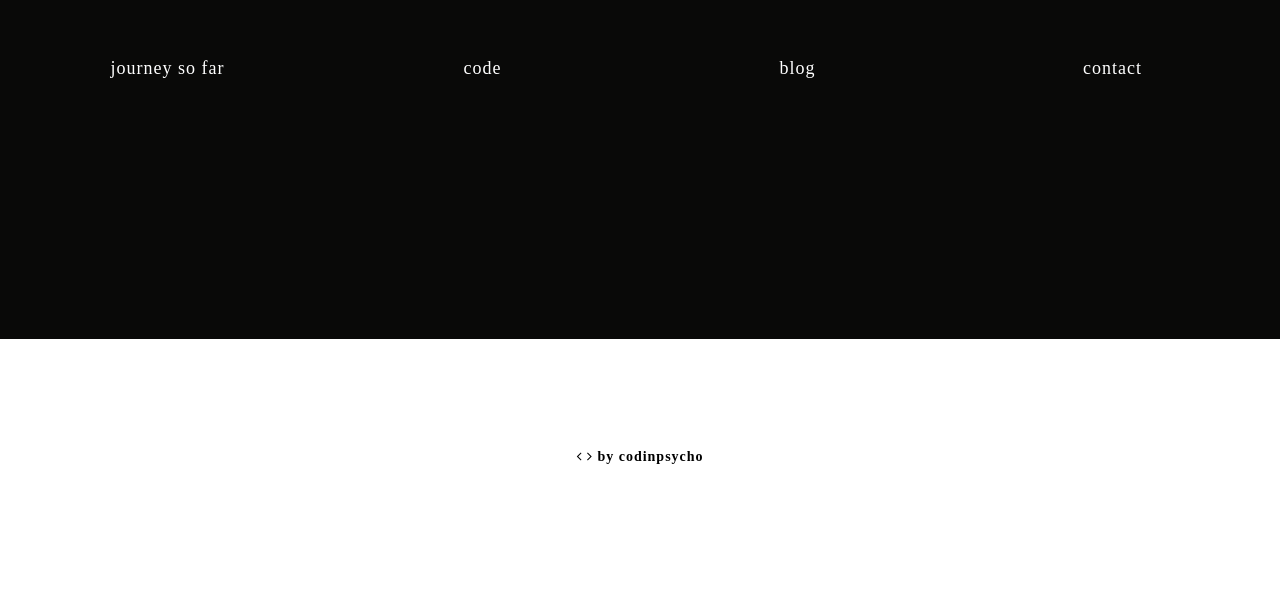
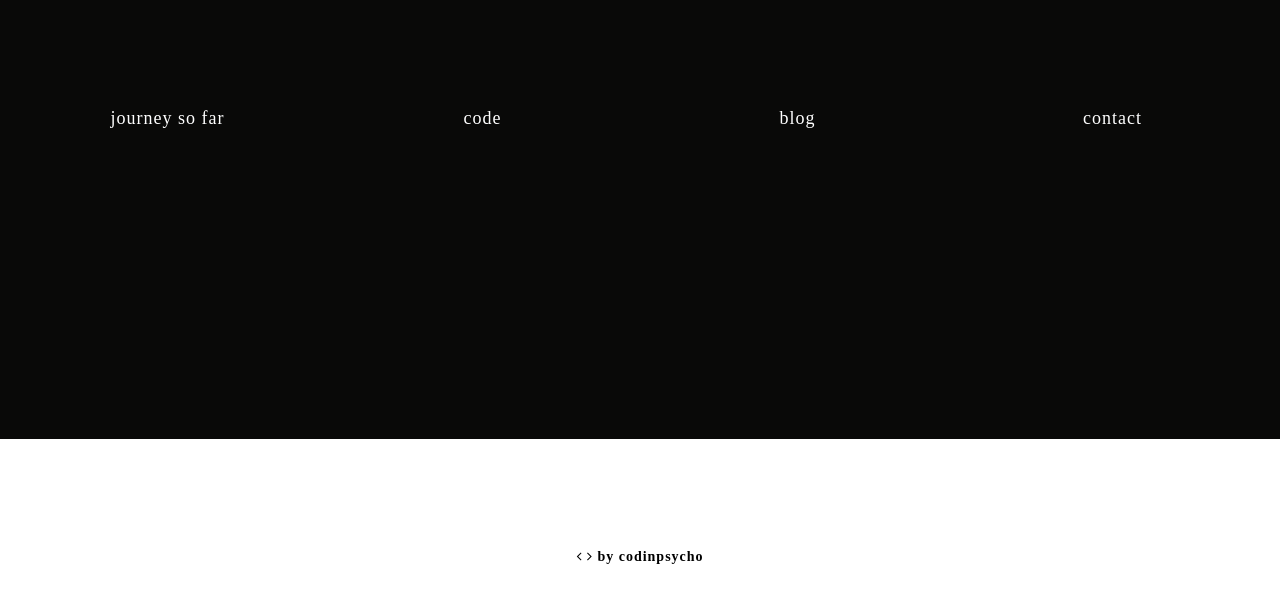
Before and after one commit to codinpsycho/codinpsycho.github.io, a plain HTML site: page index.html in a window 1280 px wide. Shown: the part 887-1489 px from the top of the page. Before the commit the page ends 1461 px from the top, so only its background shows below. Drawn offline with Linux system fonts and the light colour scheme; files whose address does not match are found by name; a web font is replaced by a local one.

Commit message:
Extra margin for -xl
Used in main page

```diff
--- a/css/manual.css
+++ b/css/manual.css
@@ -212,8 +212,8 @@ border-color: #09f;
 
 .top-bottom-space-xl
 {
-	margin-top: 250px;
-	margin-bottom: 250px;
+	margin-top: 300px;
+	margin-bottom: 300px;
 }
 
 .top-bottom-space-l
```
